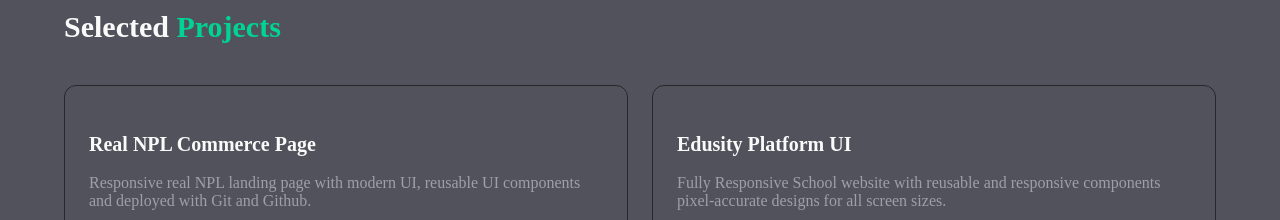
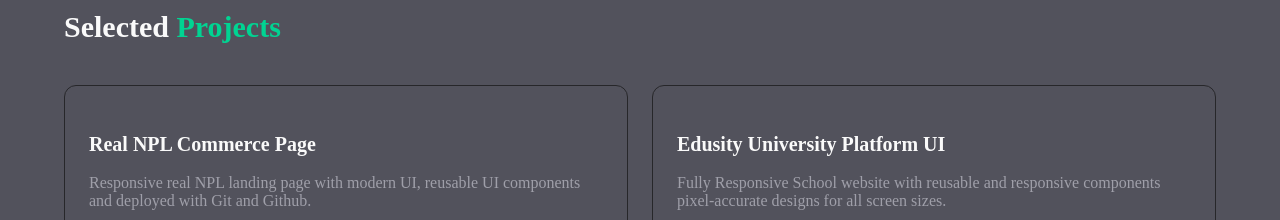
Before and after one commit to 0xSaifX/saif-portfolio, a React (Vite) app: page / in a window 1280 px wide. Shown: the part 960-1180 px from the top of the page. Built offline with nearby package versions, Linux system fonts and the light colour scheme.

Commit message:
auto-commit

```diff
--- a/src/components/Projects.jsx
+++ b/src/components/Projects.jsx
@@ -36,7 +36,7 @@ export default function Projects() {
             </div>
 
             <div className="flex gap-4">
-              <a href={project.live} target="_blank" className="text-emerald-400 no-underline hover:text-emerald-600">
+              <a href={project.live} target="_blank" className="text-emerald-400 no-underline hover:text-zinc-400">
                 Live
               </a>
               <a href={project.github} target="_blank" className="text-zinc-400 no-underline hover:text-emerald-400">
--- a/src/data/project.js
+++ b/src/data/project.js
@@ -7,7 +7,7 @@ export const projects = [
     live: "https://saif-npl-project.vercel.app",
   },
   {
-    title: "Edusity Platform UI",
+    title: "Edusity University Platform UI",
     description: "Fully Responsive School website with reusable and responsive components pixel-accurate designs for all screen sizes.",
     tech: ["React", "Tailwind"],
     github: "https://github.com/0xSaifX/My-learning-roadmap1",
```
